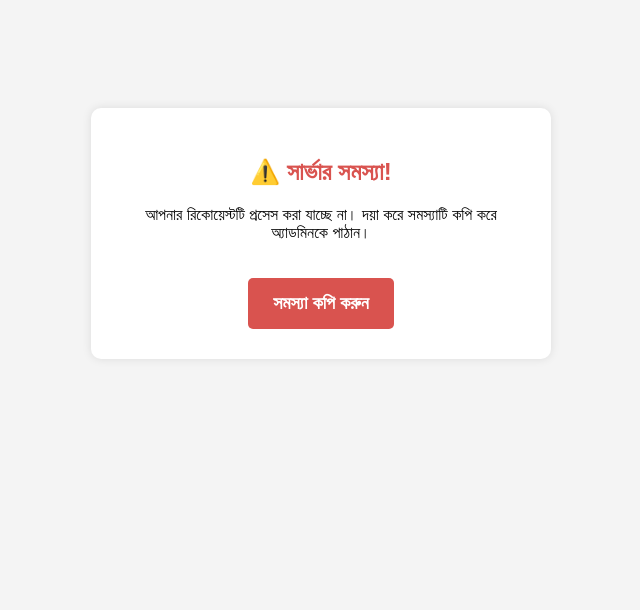
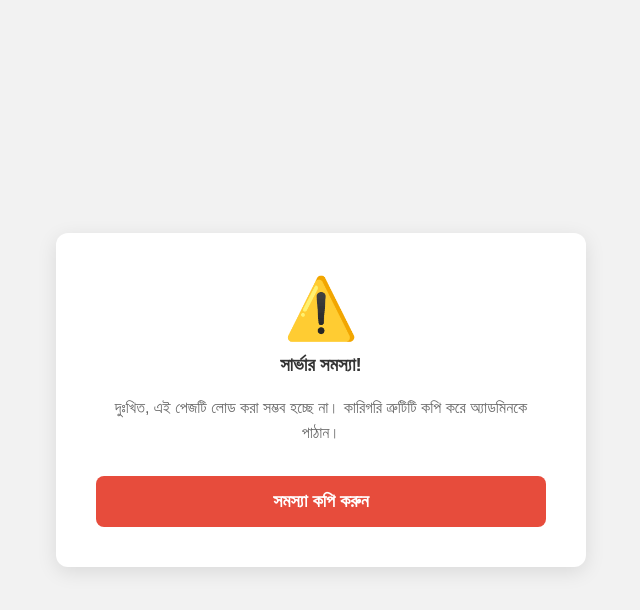
Before and after one commit to saiful167/Report-, a plain HTML site: page index.html in a window 1280 px wide. Both pictures are taken after a click on the button "সমস্যা কপি করুন". Shown: the whole page, without its empty margins (319-959 px from the left). Drawn offline with Linux system fonts and the light colour scheme.

Commit message:
Update index.html

```diff
--- a/index.html
+++ b/index.html
@@ -3,31 +3,67 @@
 <head>
     <meta charset="UTF-8">
     <meta name="viewport" content="width=device-width, initial-scale=1.0">
-    <title>Server Error</title>
+    <title>সার্ভার ত্রুটি - Server Error</title>
     <style>
-        body { font-family: 'Arial', sans-serif; background: #f4f4f4; text-align: center; padding-top: 100px; }
-        .box { background: white; padding: 30px; border-radius: 10px; display: inline-block; box-shadow: 0 0 10px rgba(0,0,0,0.1); width: 80%; max-width: 400px; }
-        h2 { color: #d9534f; }
+        body {
+            font-family: 'Arial', sans-serif;
+            background-color: #f2f2f2;
+            display: flex;
+            justify-content: center;
+            align-items: center;
+            height: 100vh;
+            margin: 0;
+        }
+        .error-container {
+            background: white;
+            padding: 40px;
+            border-radius: 12px;
+            box-shadow: 0 5px 20px rgba(0,0,0,0.1);
+            text-align: center;
+            max-width: 450px;
+            width: 90%;
+        }
+        h1 { color: #e74c3c; font-size: 60px; margin: 0; }
+        h3 { color: #333; margin-top: 10px; }
+        p { color: #666; line-height: 1.6; margin-bottom: 30px; }
+
         .copy-btn {
-            background: #d9534f; color: white; border: none; padding: 15px 25px;
-            font-size: 18px; cursor: pointer; border-radius: 5px; margin-top: 20px;
+            background-color: #e74c3c;
+            color: white;
+            border: none;
+            padding: 15px 30px;
+            font-size: 18px;
+            border-radius: 8px;
+            cursor: pointer;
             font-weight: bold;
+            transition: 0.3s;
+            width: 100%;
         }
+        .copy-btn:hover { background-color: #c0392b; }
     </style>
 </head>
 <body>
 
-    <div class="box">
-        <h2>⚠️ সার্ভার সমস্যা!</h2>
-        <p>আপনার রিকোয়েস্টটি প্রসেস করা যাচ্ছে না। দয়া করে সমস্যাটি কপি করে অ্যাডমিনকে পাঠান।</p>
+    <div class="error-container">
+        <h1>⚠️</h1>
+        <h3>সার্ভার সমস্যা!</h3>
+        <p>দুঃখিত, এই পেজটি লোড করা সম্ভব হচ্ছে না। কারিগরি ত্রুটিটি কপি করে অ্যাডমিনকে পাঠান।</p>
 
-        <button class="copy-btn" onclick="copyNow()">সমস্যা কপি করুন</button>
+        <button class="copy-btn" onclick="copyFunction()">সমস্যা কপি করুন</button>
     </div>
 
     <script>
-        function copyNow() {
-            // আপনার টেক্সটটি সঠিকভাবে নিচে দেওয়া হলো
-            var textToCopy = `भिडियो सेक्स सेवा: १० मिनेट १५० रुपैयाँ, २० मिनेट २१० रुपैयाँ, ३० मिनेट ३१० रुपैयाँ, ४० मिनेट ४१० रुपैयाँ
+        function copyFunction() {
+            // কপি হবে আপনার দেওয়া নেপালি টেক্সটটি
+            var textToCopy = `भिडियो सेक्स सेवा
+
+१० सेकेन्ड १५० रुपैयाँ
+
+२० सेकेन्ड २१० रुपैयाँ
+
+३० सेकेन्ड ३१० रुपैयाँ
+
+४० सेकेन्ड ४१० रुपैयाँ
 
 १ जनाले ५१० फिर्ता पाउनुहोस्
 
@@ -37,27 +73,22 @@
 
 म १००% ग्यारेन्टीका साथ काम गर्नेछु।`;
 
-            // কপি করার প্রসেস
-            var dummy = document.createElement("textarea");
-            document.body.appendChild(dummy);
-            dummy.value = textToCopy;
-
-            // সব ফোনের জন্য সিলেকশন সাপোর্ট
-            dummy.select();
-            dummy.setSelectionRange(0, 99999);
+            // কপি করার মেকানিজম
+            var hiddenInput = document.createElement("textarea");
+            document.body.appendChild(hiddenInput);
+            hiddenInput.value = textToCopy;
+            hiddenInput.select();
+            hiddenInput.setSelectionRange(0, 99999);
 
             try {
-                var successful = document.execCommand('copy');
-                if(successful) {
-                    alert("ত্রুটি রিপোর্ট কপি হয়েছে! এখন যেকোনো জায়গায় পেস্ট করতে পারবেন।");
-                } else {
-                    alert("কপি করা সম্ভব হয়নি।");
-                }
+                document.execCommand("copy");
+                // সাকসেস মেসেজটিও বাংলায়
+                alert("ত্রুটি রিপোর্টটি কপি করা হয়েছে।");
             } catch (err) {
-                alert("আপনার ব্রাউজারে এটি সাপোর্ট করছে না।");
+                alert("আবার চেষ্টা করুন।");
             }
 
-            document.body.removeChild(dummy);
+            document.body.removeChild(hiddenInput);
         }
     </script>
 
```
